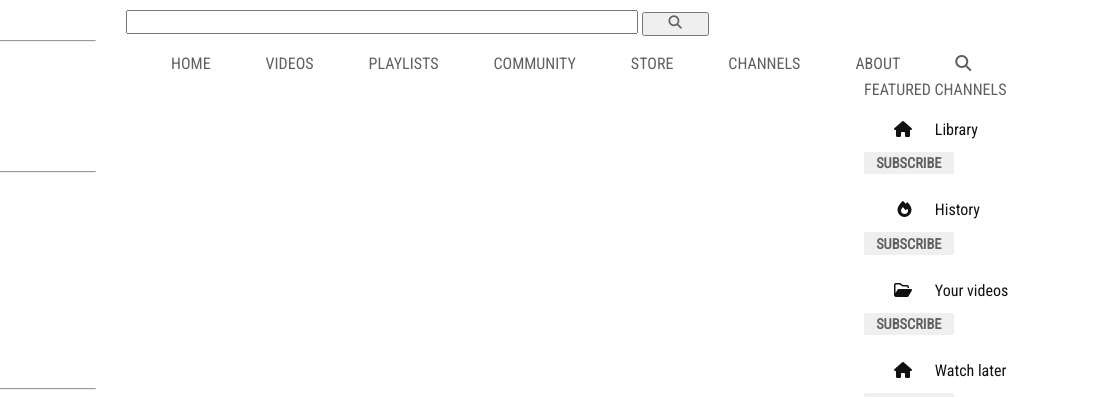
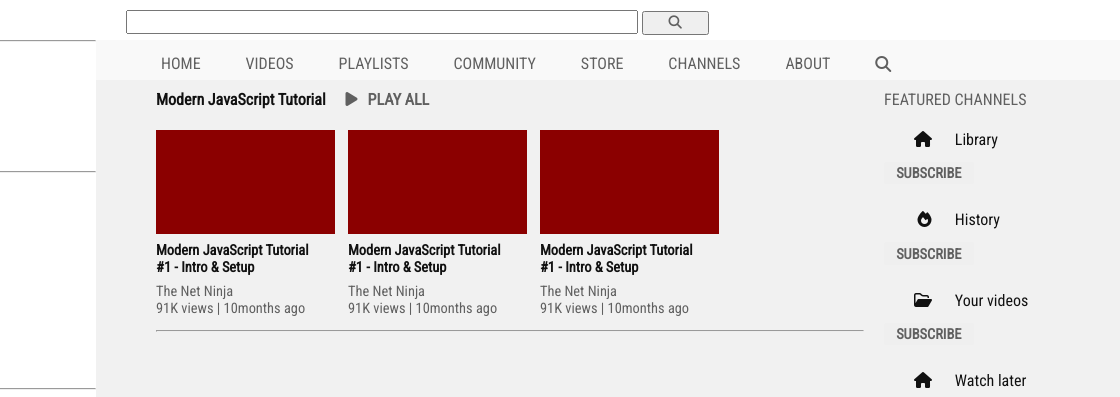
Before and after one commit to SimonaHriscu/youtube-copy, a plain HTML site: page index.html in a window 1280 px wide. Shown: the top 397 px of the page, 160-1280 px from the left. Drawn offline with Linux system fonts and the light colour scheme.

Commit message:
updated gallery

```diff
--- a/css/style.css
+++ b/css/style.css
@@ -41,7 +41,6 @@
     font-weight: 500;
 
 }
-
 
 .box2{
     width: 20vw;
@@ -89,6 +88,7 @@
     height: 100vh;
     display: flex;
     flex-direction: column;
+    color:#606060;
 
 }
 
@@ -114,13 +114,15 @@
 }
 .fa-search{
     width: 4vw;
-    height: 2.2vh;
+    height: 2.1vh;
     color: #606060;
+    margin-top: 2px
 }
 /*Fixed nav*/
 .top-menu{
     width: 80vw;
     height: 5vh;
+    background-color: #f9f9f9;
 }
 ul{
     display: flex;
@@ -129,31 +131,121 @@
 
 }
 li{
-    padding: 14px 20px 12px 35px;
+    padding: 14px 20px 12px 25px;
     color: #606060;
 }
 
+/*Center area*/
 .center{
     width: 80vw;
     height: 100vh;
     display: flex;
+    background-color: #f1f1f1;
+
 }
-
 .main{
     width: 90vw;
     height: 90vh;
+    margin: 10px 20px 20px 60px;
+    display: flex;
+    flex-direction: column;
+}
+.top-content-title{
+    width: 30vw;
+    height: 5vh;
+    font-weight: bold;
+    word-spacing: 4;
+    display: flex;
+
+}
+.play-all-button{
+    margin-left: 20px;
+    color: #606060;
+}
+.fa-play{
+    color: #606060;
+    margin-right: 10px;
+}
+/*Video Gallery*/
+/*Main box*/
+.video-gallery{
+    width: 55vw;
+    height: 24vh;
+    display: flex;
+    flex-direction: row;
+    margin-bottom: 1vh;
+
+}
+/*Video 1 box*/
+.video1-box{
+    width: 14vw;
+    height: 25vh;
+    display: flex;
+    flex-direction: column;
+    margin-right: 1vw;
+}
+.video1{
+    width: 14vw;
+    height: 13vh;
+    background-color: darkred;
+    display: flex;
+}
+/*Video 2 box*/
+.video2-box{
+    width: 14vw;
+    height: 25vh;
+    display: flex;
+    flex-direction: column;
+    margin-right: 1vw;
+}
+.video2{
+    width: 14vw;
+    height: 13vh;
+    background-color: darkred;
+    display: flex;
+}
+/*Video 3 box*/
+.video3-box{
+    width: 14vw;
+    height: 25vh;
+    display: flex;
+    flex-direction: column;
+    margin-right: 1vw;
+}
+.video3{
+    width: 14vw;
+    height: 13vh;
+    background-color: darkred;
+    display: flex;
+}
+.video-text{
+    width: 16vw;
+    height: 7vh;
+    margin-top: 1vh;
+
+}
+.video-title{
+    font-size: 0.9rem;
+    font-weight: bold;
+    margin-bottom:0.9vh;
+}
+.channel-name,
+.views-no{
+    font-size: 0.9rem;
+    color: #606060;
 }
 
 /*Featured Side*/
 
 .featured-channels{
+    padding-top: 10px;
     width: 30vw;
     height: 90vh;
 }
 .featured{
     color: #606060;
 }
-.sub-button{
+.subscribe-button{
     width: 7vw;
     height: 2.8vh;
     padding-top: 2px;
--- a/index.html
+++ b/index.html
@@ -113,26 +113,67 @@
         </header>
          <!--Bottom-right box-->
         <div class="center">
-          <div class="main"></div>
+          <div class="main">
+              <div class="top-content-title">Modern JavaScript Tutorial
+                  <div class="play-all-button"><i class="fas fa-play"></i>PLAY ALL
+                </div></div>
+
+            <div class="video-gallery">
+                <div class="video1-box">
+                <div class="video1">
+                </div>
+                <div class="video-text">
+                    <p class="video-title">Modern JavaScript Tutorial <br> #1 - Intro & Setup</p>
+                    <p class="channel-name">The Net Ninja</p>
+                    <p class="views-no">91K views | 10months ago</p>
+                </div>
+                </div>
+                <div class="video2-box">
+                    <div class="video2">
+                    </div>
+                    <div class="video-text">
+                        <p class="video-title">Modern JavaScript Tutorial <br> #1 - Intro & Setup</p>
+                        <p class="channel-name">The Net Ninja</p>
+                        <p class="views-no">91K views | 10months ago</p>
+                    </div>
+                    </div>
+                    <div class="video3-box">
+                        <div class="video3">
+                        </div>
+                        <div class="video-text">
+                            <p class="video-title">Modern JavaScript Tutorial <br> #1 - Intro & Setup</p>
+                            <p class="channel-name">The Net Ninja</p>
+                            <p class="views-no">91K views | 10months ago</p>
+                        </div>
+                        </div>
+            </div>
+
+            <hr>
+        </div>
+
+
+
+
+
           <div class="featured-channels">
 
                 <div class ="featured">FEATURED CHANNELS</div>
                 <div class="home">
                  <i class="fas fa-home"></i>Library
                 </div>
-                <input type="button" value="SUBSCRIBE" CLASS="sub-button">
+                <input type="button" value="SUBSCRIBE" CLASS="subscribe-button">
                 <div class="trending">
                  <i class="fas fa-fire"></i>History
                 </div>
-                <input type="button" value="SUBSCRIBE" CLASS="sub-button">
+                <input type="button" value="SUBSCRIBE" CLASS="subscribe-button">
                 <div class="trending">
                    <i class="far fa-folder-open"></i>Your videos
                   </div>
-                  <input type="button" value="SUBSCRIBE" CLASS="sub-button">
+                  <input type="button" value="SUBSCRIBE" CLASS="subscribe-button">
                   <div class="home">
                     <i class="fas fa-home"></i>Watch later
                    </div>
-                   <input type="button" value="SUBSCRIBE" CLASS="sub-button">
+                   <input type="button" value="SUBSCRIBE" CLASS="subscribe-button">
           </div>
         </div>
       </div>
```
